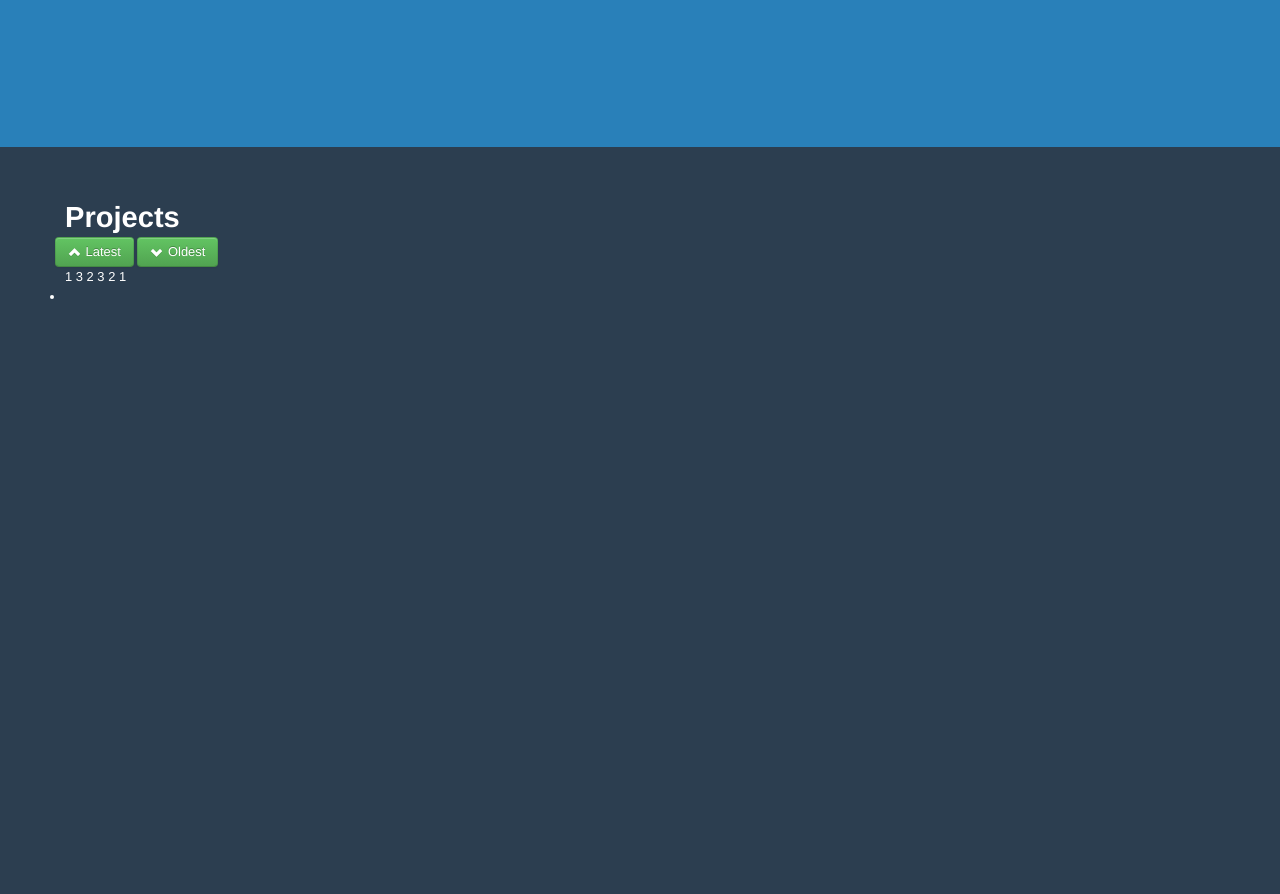
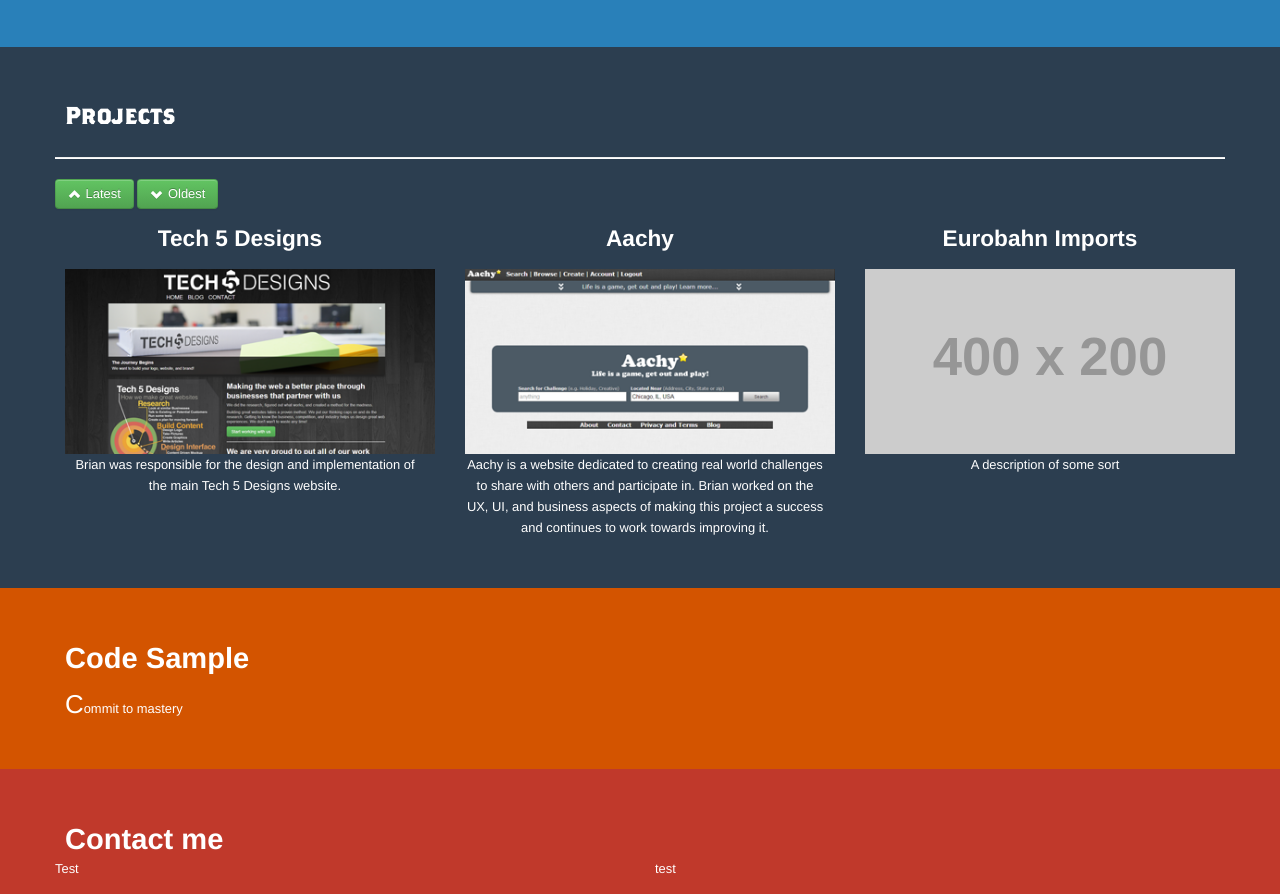
Before and after one commit to bstory32/ProjectSpartacus, a plain HTML site: page brianstory.me/index.html in a window 1280 px wide. Shown: the part 1253-2147 px from the top of the page. Drawn offline with nearby package versions, Linux system fonts and the light colour scheme; placeholder pictures from the web are drawn by us.

Commit message:
Adds projects to section

```diff
--- a/brianstory.me/css/style.css
+++ b/brianstory.me/css/style.css
@@ -55,7 +55,7 @@
 	padding-bottom: 15px;
 }
 .sectionAbout{
-	height: 400px;
+	height: auto;
 	background-color: #2980b9;
 }
 .about{
@@ -72,14 +72,22 @@
 	content: ' - ';
 }
 .sectionProjects{
-	height: 800px;
+	height: auto;
 	background-color: #2c3e50;
 }
+/* Projects Section*/
 .projects{
 
 }
+#Grid a{
+	color: #FFF;
+}
+#Grid a{
+text-align: center;
+}
+/* Code Samples Section*/
 .sectionCodeSamples{
-	height: 800px;
+	height: auto;
 	background-color: #d35400
 }
 .codeSamples{
--- a/brianstory.me/index.html
+++ b/brianstory.me/index.html
@@ -90,23 +90,38 @@
 <!-- Section 2: Projects -->
 <div class="sectionProjects push-up" id="sectionProjects">
 	<div class="container">
-		<div class="row">
+		<div class="row-fluid">
 			<div class="span12">
 				<div class="projects">
-					<h2>Projects</h2>
+					<h2 class="font-brothers">Projects</h2>
+					<hr>
 					<div class="controls">
 						<!-- <span class="btn btn-success filter" data-filter="all"><i class="icon-align-justify icon-white"></i> View All</span> -->
 						<span class="btn btn-success sort" data-sort="data-cat" data-order="desc"><i class="icon-chevron-up icon-white"></i> Latest</span>
 						<span class="btn btn-success sort" data-sort="data-cat" data-order="asc"><i class="icon-chevron-down icon-white"></i> Oldest</span>
-						<ul id="Grid">
-				<li class="mix category_1" data-cat="1">1</li>
-				<li class="mix category_3" data-cat="3">3</li>
-				<li class="mix category_2" data-cat="2">2</li>
-				<li class="mix category_3" data-cat="3">3</li>
-				<li class="mix category_2" data-cat="2">2</li>
-				<li class="mix category_1" data-cat="1">1</li>
-				<li class="gap"></li> <!-- "gap" elements fill in the gaps in justified grid -->
-			</ul>
+						<div id="Grid">
+				<a href="http://www.tech5designs.com" target="_blank" class="mix category_1 span4" data-cat="1">
+						<h3>Tech 5 Designs</h3>
+						<img src="img/projects/tech5designs.png">
+						<p>Brian was responsible for the design and implementation of the main Tech 5 Designs website.</p>
+
+				</a>
+				<a href="http://www.aachy.com" target="_blank" class="mix category_2 span4" data-cat="2">
+						<h3>Aachy</h3>
+						<img src="img/projects/aachy.png">
+						<p>Aachy is a website dedicated to creating real world challenges to share with others and participate in. Brian worked on the UX, UI, and business aspects of making this project a success and continues to work towards improving it.</p>
+
+				</a>
+
+				<a href="http://www.eurobahnimports.com" target="_blank" class="mix category_3 span4" data-cat="3">
+						<h3>Eurobahn Imports</h3>
+						<img src="http://placehold.it/400x200">
+						<p>A description of some sort</p>
+
+				</a>
+
+				<a href="#" class="gap"></a> <!-- "gap" elements fill in the gaps in justified grid -->
+			</div>
 					</div>
 
 
```
Also changed, not shown: brianstory.me/img/projects/aachy.png (added), brianstory.me/img/projects/tech5designs.png (added).
